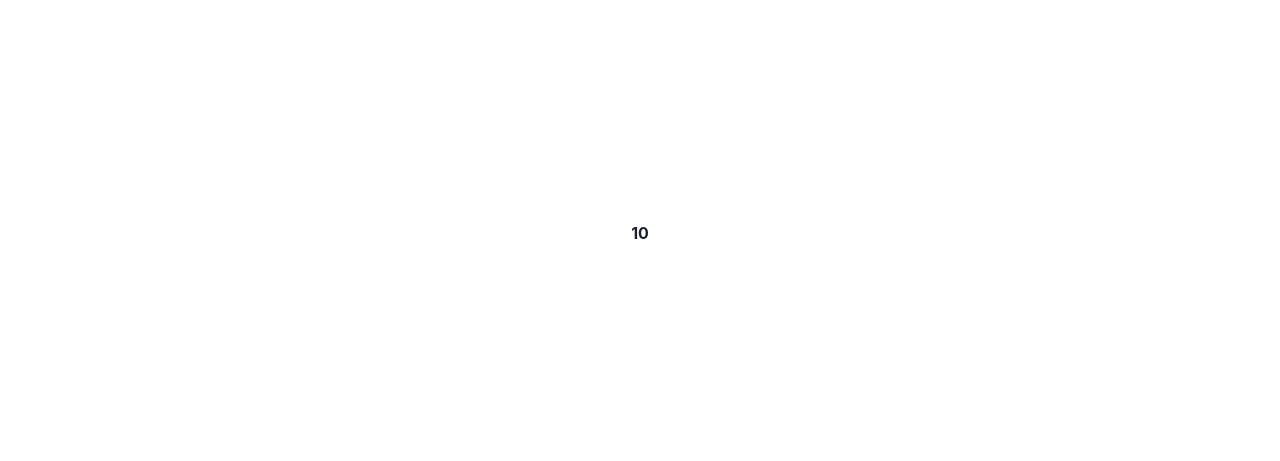
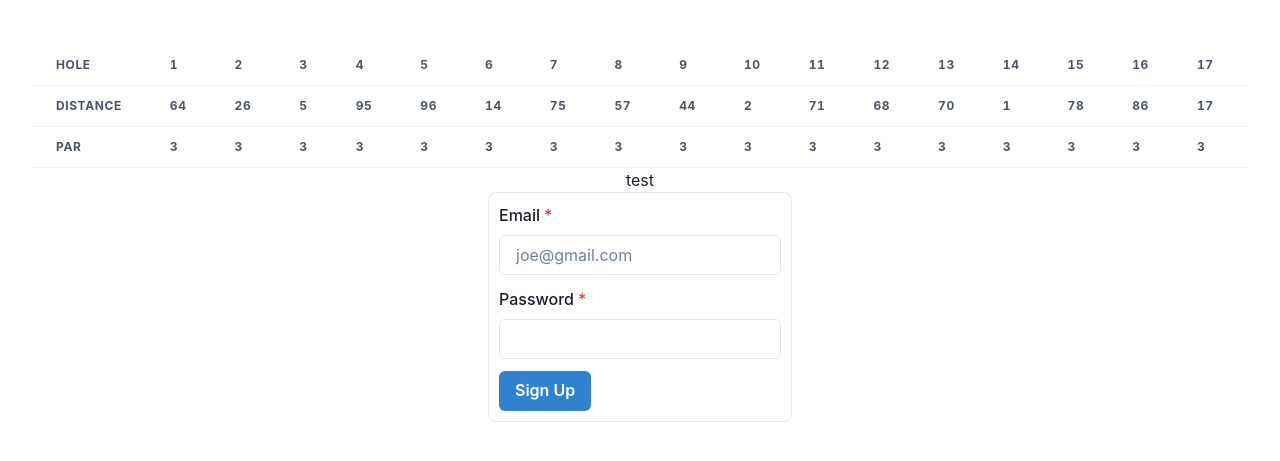
Before and after one commit to imccausl/disco-fever, a Next.js app in the folder my-app/: page / in a window 1280 px wide. Shown: the part 167-628 px from the top of the page. Built offline with nearby package versions, Linux system fonts and the light colour scheme.

Commit message:
wip: latest changes

```diff
--- /dev/null
+++ b/my-app/components/Form/SignupForm.tsx
@@ -0,0 +1,31 @@
+import { FormControl, FormLabel, Input } from '@chakra-ui/react'
+import { Box } from '@chakra-ui/react'
+import { Button } from '@chakra-ui/react'
+import React, { useState, useEffect } from 'react';
+
+
+const SignupForm: React.FC = () => {
+    useEffect(() => {
+        // Update the document title using the browser API
+    });
+
+    const onClick = () => {
+        alert('hello')
+    }
+
+    return (
+        <Box maxW='md' borderWidth='1px' borderRadius='lg' overflow='hidden' p="10px" bg="#fff">
+            <FormControl isRequired pb="3">
+                <FormLabel htmlFor='email-address'>Email</FormLabel>
+                <Input name="email" id='email-address' placeholder='joe@gmail.com' type="email" />
+            </FormControl>
+            <FormControl isRequired pb="3">
+                <FormLabel htmlFor='password'>Password</FormLabel>
+                <Input name="password" id='password' type="password" />
+            </FormControl>
+            <Button onClick={onClick} colorScheme='blue'>Sign Up</Button>
+        </Box>
+    )
+};
+
+export default SignupForm;
--- a/my-app/components/ScoreGrid/index.tsx
+++ b/my-app/components/ScoreGrid/index.tsx
@@ -1,27 +1,70 @@
 
-import { useMemo } from 'react'
+import React, { useMemo } from 'react'
 import { Table, Thead, Tbody, Tfoot, Tr, Th, Td, TableContainer } from '@chakra-ui/react'
 import GridNumber from './GridNumber'
+import { mockHoleTableData } from './mockData'
 
+export type Hole = {holeName: string, distance: number, par: number}
 type CourseHoleTableProps = {
-    holes: Array<{holeName: string, distance: number, par: number}>
+    holes: Array<Hole>
+    scores: Array<{name: string, scores: Array<number>}>
 }
 
-const CourseHoleTable: React.FC<CourseHoleTableProps> = ({holes}) => {
-    const holeNames = useMemo(() => {}, [])
+const CourseHoleTable: React.FC<CourseHoleTableProps> = ({holes, scores}) => {
+    const holeComponents = useMemo(() =>
+       holes.reduce((acc, hole) => {
+            acc.holeNames = acc.holeNames.concat(
+                <Th key={hole.holeName}>
+                    {hole.holeName}
+                </Th>
+            )
+
+            acc.holeDistances = acc.holeDistances.concat(
+                 <Th key={`${hole.holeName}-${hole.distance}`}>
+                    {hole.distance}
+                </Th>
+            )
+
+            acc.holePars = acc.holePars.concat(
+                 <Th key={`${hole.holeName}-${hole.par}`}>
+                    {hole.par}
+                </Th>
+            )
+
+            return acc
+        },{holeNames: [], holeDistances: [], holePars: []} as any
+    ), [holes])
+
+    const {holeNames, holeDistances, holePars} = holeComponents
 
     return (
         <TableContainer>
-            <Thead>
+            <Table variant="simple">
+                <Thead>
+                    <Tr>
+                        <Th>Hole</Th>
+                        {holeNames}
+                    </Tr>
+                    <Tr>
+                        <Th>Distance</Th>
+                        {holeDistances}
+                    </Tr>
+                     <Tr>
+                        <Th>Par</Th>
+                        {holePars}
+                    </Tr>
+                </Thead>
+                <Tbody>
 
-            </Thead>
+                </Tbody>
+            </Table>
         </TableContainer>
     )
 }
 
 const ScoreGrid: React.FC = () => {
     return (
-        <GridNumber isBold={true}>10</GridNumber>
+        <CourseHoleTable holes={mockHoleTableData.holes} scores={mockHoleTableData.scores}/>
     )
 }
 
--- /dev/null
+++ b/my-app/components/ScoreGrid/mockData.ts
@@ -0,0 +1,35 @@
+import type { Hole } from '.'
+
+export const generateMockHoles = (numOfHoles: number) => {
+    const holes: Array<Hole> = []
+
+    for(let i=0; i<numOfHoles; i++) {
+        const distance = Math.floor(Math.random() * 100)
+
+        holes.push({
+            holeName:`${i+1}`,
+            distance,
+            par: 3
+        })
+    }
+    return holes
+}
+
+const generateMockScore = () => {
+     const score = Math.floor((Math.random() * 10) + 1)
+    return score < 9 ? score : 3
+}
+export const generateMockUserData = (name: string, numOfHoles: number = 18) => {
+    const userData: {name: string, scores: Array<number>} = {name, scores:[]}
+
+    for (let i=0;i<numOfHoles;i++) {
+        userData.scores.push(generateMockScore())
+    }
+
+    return userData
+}
+
+export const mockHoleTableData ={
+    holes: generateMockHoles(18),
+    scores: [generateMockUserData('Paul'), generateMockUserData('Simon'), generateMockUserData('Paige')]
+}
--- a/my-app/pages/index.tsx
+++ b/my-app/pages/index.tsx
@@ -3,6 +3,7 @@ import Head from 'next/head'
 // import Image from 'next/image'
 import styles from '../styles/Home.module.css'
 import ScoreGrid from '../components/ScoreGrid'
+import SignupForm from '../components/Form/SignupForm'
 
 const Home: NextPage = () => {
   return (
@@ -15,6 +16,8 @@ const Home: NextPage = () => {
 
       <main className={styles.main}>
         <ScoreGrid />
+        test
+        <SignupForm />
       </main>
 
     </div>
```
Also changed, not shown: my-app/components/Form/SignupForm copy.tsx (added, +31 -0 lines).
